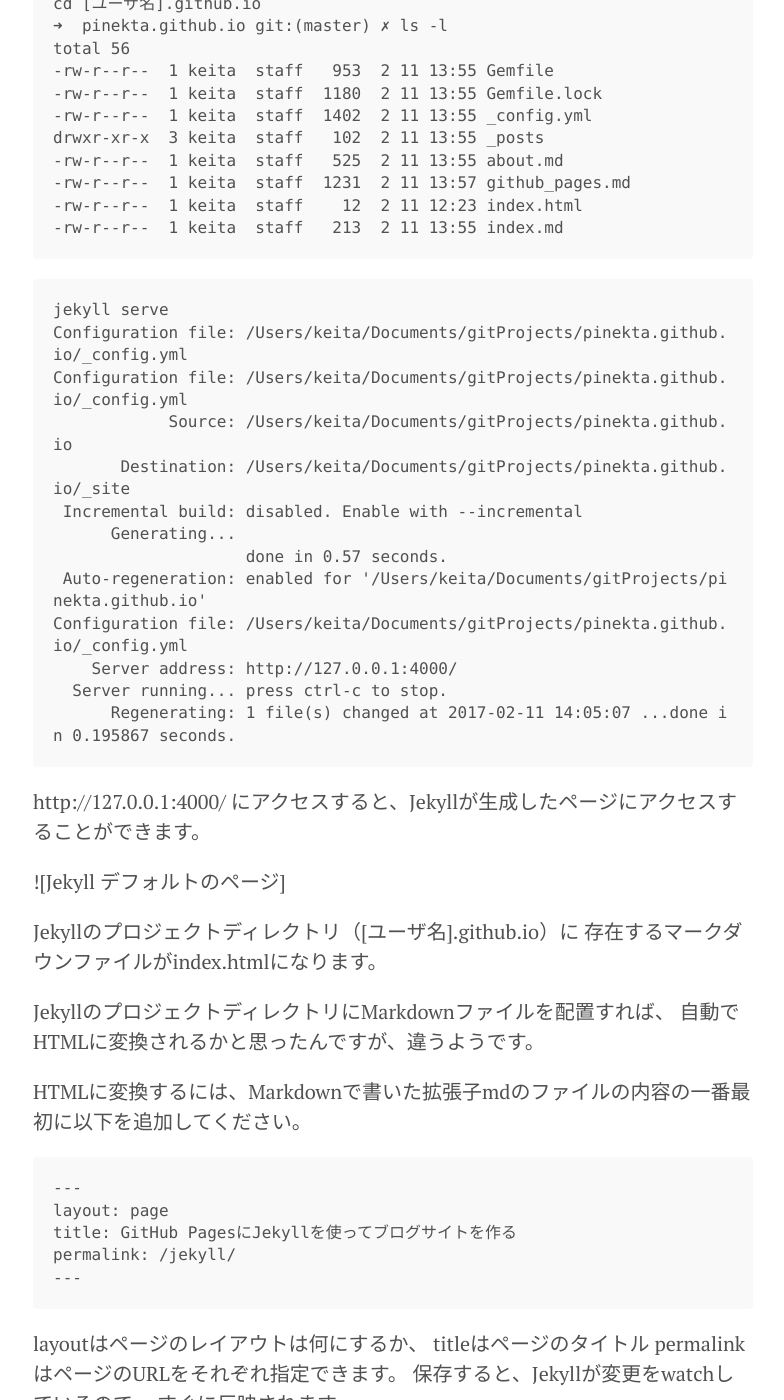
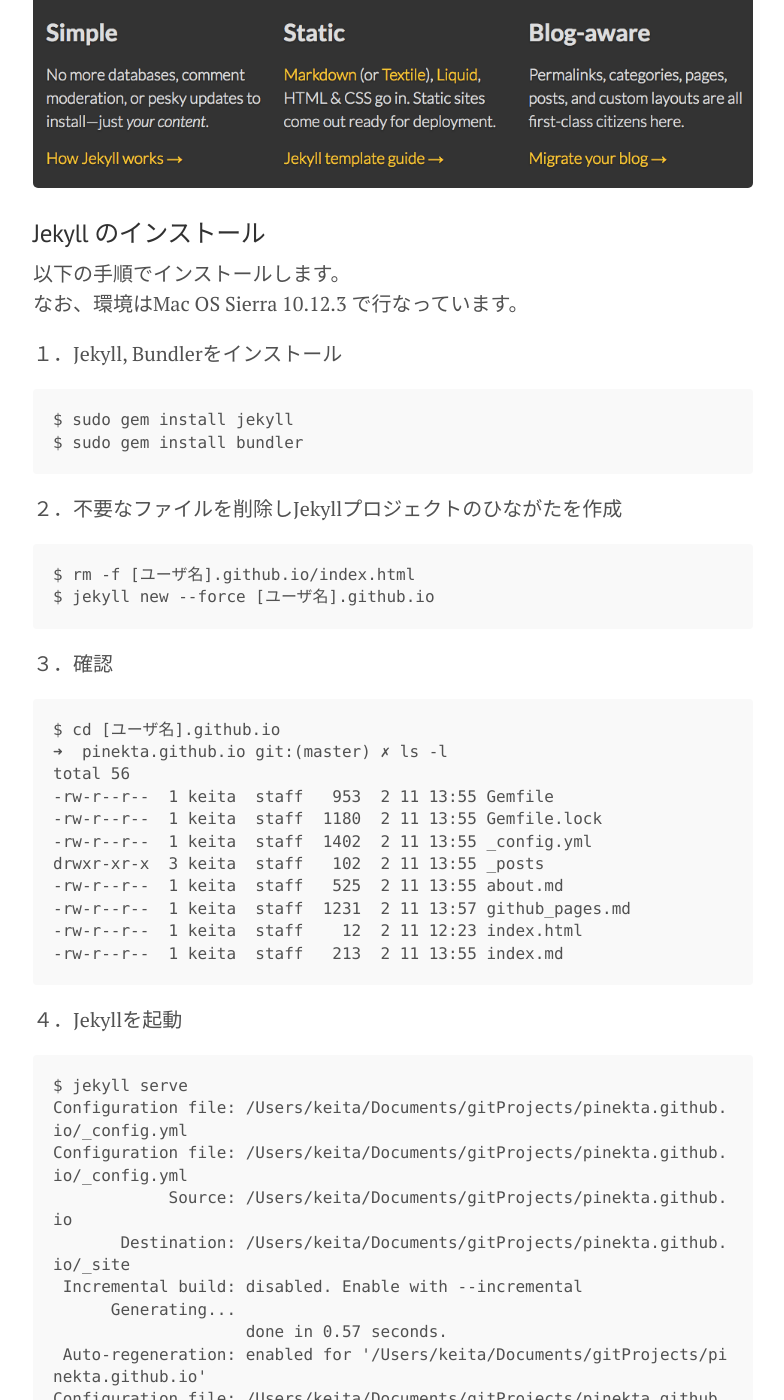
Before and after one commit to pinekta/pinekta.github.io, a Jekyll site: the page built from _posts/2017-02-13-jekyllblog.md, in a window 1280 px wide and 1400 px high, scrolled down 1095 px. Shown: the whole window, without its empty margins (247-1031 px from the left). Built offline with Jekyll 4.4.1, drawn with Linux system fonts in a browser that asks for light colours; some of the changed text lies outside the part shown.

Commit message:
Update 20170213 post

````diff
--- a/_posts/2017-02-13-jekyllblog.md
+++ b/_posts/2017-02-13-jekyllblog.md
@@ -9,40 +9,49 @@
 
 まずは、GitHub Pagesを使えるようにするには、
 自分のGitHubアカウントに
-[ユーザ名].github.io
+`[ユーザ名].github.io`
 というリポジトリを作成します。
 そして、そのリポジトリのmasterブランチに適当なHTMLファイル、
 例えばindex.htmlをプッシュすると、
 
-https://[ユーザ名]/
+`https://[ユーザ名].github.io/`
 でアクセスすると、プッシュしたHTMLファイルが表示されます。
 
-とても簡単ですね。
+とても簡単。
+ただ、これだけだと自分でHTML, CSSを組まなければいけないので大変。
+記事が増えたときの管理も面倒。
 
 ## Jekyll で簡単にページを作成する
 
-ただ、これだけですと、
-自分でHTML、CSSを組まなければいけないので大変です。
-そして、記事が増えた場合の管理など大変です。
+そこで「Jekyll」の出番です。
+JekyllはMarkdownをHTMLに変換するツールです。
+エンジニアにとっては馴染みがあるMarkdownでサイトは作れるのは非常に楽です。
 
-それを、簡単にしてくれるのが「Jekyll」です。
-JekyllはMarkdownをHTMLに変換するツールです。
-エンジニアにとっては馴染みがあるMarkdownでサイトは作れるのは非常に楽ですね。
+[Jekyll](https://jekyllrb.com/)
+
+![Jekyll](/public/image/20170213/jekyll.png)
 
 ### Jekyll のインストール
 
+
+以下の手順でインストールします。
+なお、環境はMac OS Sierra 10.12.3 で行なっています。
+
+１．Jekyll, Bundlerをインストール
 ```
-sudo gem install jekyll
-sudo gem install bundler
+$ sudo gem install jekyll
+$ sudo gem install bundler
 ```
 
+２．不要なファイルを削除しJekyllプロジェクトのひながたを作成
 ```
-rm -f [ユーザ名].github.io/index.html
-jekyll new --force [ユーザ名].github.io
+$ rm -f [ユーザ名].github.io/index.html
+$ jekyll new --force [ユーザ名].github.io
 ```
 
+３．確認
 ```
-cd [ユーザ名].github.io
+$ cd [ユーザ名].github.io
 ➜  pinekta.github.io git:(master) ✗ ls -l
 total 56
 -rw-r--r--  1 keita  staff   953  2 11 13:55 Gemfile
@@ -55,8 +64,9 @@
 -rw-r--r--  1 keita  staff   213  2 11 13:55 index.md
 ```
 
+４．Jekyllを起動
 ```
-jekyll serve
+$ jekyll serve
 Configuration file: /Users/keita/Documents/gitProjects/pinekta.github.io/_config.yml
 Configuration file: /Users/keita/Documents/gitProjects/pinekta.github.io/_config.yml
             Source: /Users/keita/Documents/gitProjects/pinekta.github.io
@@ -71,63 +81,80 @@
       Regenerating: 1 file(s) changed at 2017-02-11 14:05:07 ...done in 0.195867 seconds.
 ```
 
-http://127.0.0.1:4000/
-にアクセスすると、Jekyllが生成したページにアクセスすることができます。
+`Server address: http://127.0.0.1:4000/` にあるとおり、
+http://127.0.0.1:4000/ にアクセスすると、Jekyllが生成したページにアクセスすることができます。
 
-![Jekyll デフォルトのページ]
+![Jekyll default1](/public/image/20170213/jekyll_default1.png)
+以下は記事のページです。
+![Jekyll default2](/public/image/20170213/jekyll_default2.png)
+以下はaboutリンクのページです。
+![Jekyll default3](/public/image/20170213/jekyll_default3.png)
 
-Jekyllのプロジェクトディレクトリ（[ユーザ名].github.io）に
-存在するマークダウンファイルがindex.htmlになります。
+シンプルだけれどもよいデザインです。
+そのまま使えそうです。
 
-JekyllのプロジェクトディレクトリにMarkdownファイルを配置すれば、
-自動でHTMLに変換されるかと思ったんですが、違うようです。
+### 記事の追加
 
-HTMLに変換するには、Markdownで書いた拡張子mdのファイルの内容の一番最初に以下を追加してください。
+記事を追加するには`_posts` ディレクトリにマークダウンファイルを追加します。
+```
+$ vim _posts/2017-02-16-test.md
+```
 
+以下の内容を記載します。
 ```
 ---
-layout: page
-title: GitHub PagesにJekyllを使ってブログサイトを作る
-permalink: /jekyll/
+layout: post
+title:  "test"
+date:   2017-02-16 09:32:34 +0900
+categories: test
 ---
+I do test.
 ```
 
-layoutはページのレイアウトは何にするか、
-titleはページのタイトル
-permalinkはページのURLをそれぞれ指定できます。
-保存すると、Jekyllが変更をwatchしているので、
-すぐに反映されます。
+すると、トップページに記事が追加されます。
 
-http://127.0.0.1:4000/jekyll/
-にアクセスすると、ページが表示されます。
-楽ですね。
+![post1](/public/image/20170213/post1.png)
+以下は記事のページです。
+![post2](/public/image/20170213/post2.png)
+
+記事のファイル名は
+`YYYY-mm-dd-適当な値.md` である必要があります。
+このようにしないとJekyllがうまくファイルを認識してくれません。
+
+また、記事の内容の頭に、記事のレイアウトやタイトル、日付などを記載しなくてはなりません。
+これを正しく記載していないとうまく表示されない可能性があります。
 
 ### Jekyll のカスタマイズ
 
-タイトルが
-「Your awesome title」になっているので変更しましょう。
+次にタイトルを編集します。
 
-_config.ymlに各種設定があるので以下のように編集します。
-```_config.yml
+`_config.yml`に各種設定があるので編集します。
+```
 title: To the backbone
 email: h03a081b@gmail.com
 description: > # this means to ignore newlines until "baseurl:"
-  Webエンジニアpinektaの技術的なものからそうでないものまでを書く
+  pinektaのブログ
 baseurl: "" # the subpath of your site, e.g. /blog
 url: "" # the base hostname & protocol for your site, e.g. http://example.com
 twitter_username: pinekta
 github_username:  pinekta
 ```
 
-_config.ymlですが、こちらは変更をwatchして自動で反映とはならないようです。
+変更したら再度Jekyllを再起動します。
 ```
-jekyll serve
+$ jekyll serve
 ```
-で設定をリロードさせる必要があります。
 
-テーマを別のものに変更したかったので、
-以下のリポジトリのテーマをcloneしたものを[ユーザ名].github.ioのディレクトリにかぶせて再度
-jekyll serverしたところ、以下のエラーに遭遇
+これでタイトルなどといったサイト情報の編集ができました。
+
+## テーマの変更
+
+デフォルトのテーマでも十分使えそうだけれども、
+もう少しシンプルなテーマを使いたかったので
+[Lanyon](http://lanyon.getpoole.com/) というテーマを使うことにした。
+
+横着して、Lanyonをローカルにcloneしたものをそのままコピーして被せて、
+`jekyll serve` したところ、エラーになる。
 
 ```
 ➜  pinekta.github.io git:(master) ✗ jekyll serve
@@ -157,19 +184,18 @@
 jekyll 3.4.0 | Error:  jekyll-paginate
 ```
 
-Gemfileを
+そのため、 Gemfileの
 ```
 gem "jekyll", "3.4.0"
 ```
 
-を下記に変更
+を下記に変更した。
 ```
 gem "jekyll"
 gem "jekyll-paginate"
 ```
 
-気を取り直して、
-jekyll serve するとまた下記のエラーが。
+気を取り直して、jekyll serve するとまた下記のエラーが...
 ```
 ➜  pinekta.github.io git:(master) ✗ jekyll serve
 Configuration file: /Users/keita/Documents/gitProjects/pinekta.github.io/_config.yml
@@ -181,34 +207,35 @@
 Since v3.0, permalinks for pages in subfolders must be relative to the site source directory, not the parent directory. Check https://jekyllrb.com/docs/upgrading/ for more info.
 ```
 
-https://github.com/poole/poole/issues/99
-によると、permalinkの設定が変わった模様。
+[GitHubのイシュー](https://github.com/poole/poole/issues/99) によると
+permalinkの設定が変わった模様。
 _config.ymlの下記をコメントアウトする。
 ```
 #relative_permalinks: true      # comment out
 ```
 
-たぶん、テーマの_config.ymlで書き換えたのがいけなかった模様
 再度、jekyll serveすると
 
-![]
-というように新しいテーマで表示されました。
+![laynon](/public/image/20170213/laynon.png)
+というように新しいテーマで無事表示される。
 
-これでブログを書いていきます！
+最終的には、
+* ヘッダのハンバーガーメニューとサブタイトルの削除、フッタの追加, aboutページの削除
+`_layout/default.html` を修正
+* トップページの記事を20語以降は「続きを読む」リンクを表示する
+`index.html` を修正 ex.[Liquid truncatewords](http://shopify.github.io/liquid/filters/truncatewords/)
 
-https://pages.github.com/
-
-上記にアクセスしたところ、真っ白なページが表示された。
-index.mdは不要のこと。
-すでにあるjekyllディレトリにテーマのディレクトリをcpで被せたからこうなった様子。
-index.mdを消して再度デプロイしなおしたら表示されるようになった。
-
-
-
-## 複数GitHub Pagesを使いたい場合は？
+## 複数GitHub Pagesを使いたい場合
 
 [アカウント名].github.io というリポジトリを作ってしまったら、
-同じリポジトリを作れないので、GitHub Pagesは一つしか作れない、というわけでもありません。
+同じリポジトリを作れないので、GitHub Pagesは一つしか作れない？
+実はそうではない。
 
 リポジトリに「gh-pages」というブランチ名でプッシュすれば、
-それがGitHub Pagesとなります。
+それがGitHub Pagesとなる。
+
+OSSのGitHub Pagesはこっちのほうが多い思う。
+
+## まとめ
+
+Jekyll on GitHub Pages で簡単にブログができる。
````
Also changed, not shown: other parts of _posts/2017-02-13-jekyllblog.md (+3 -3 lines), public/image/20170213/jekyll.png (added), public/image/20170213/jekyll_default1.png (added), public/image/20170213/jekyll_default2.png (added), public/image/20170213/jekyll_default3.png (added), public/image/20170213/laynon.png (added), public/image/20170213/post1.png (added), public/image/20170213/post2.png (added).
